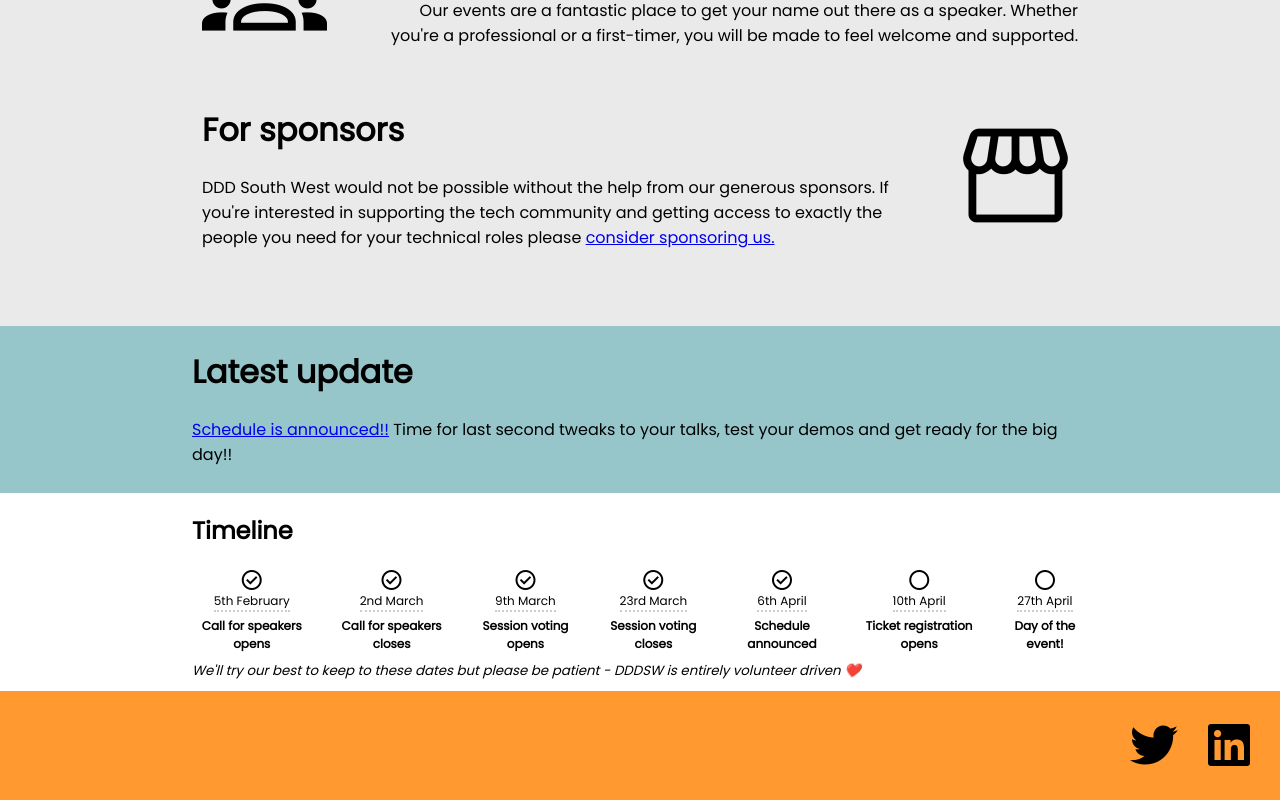
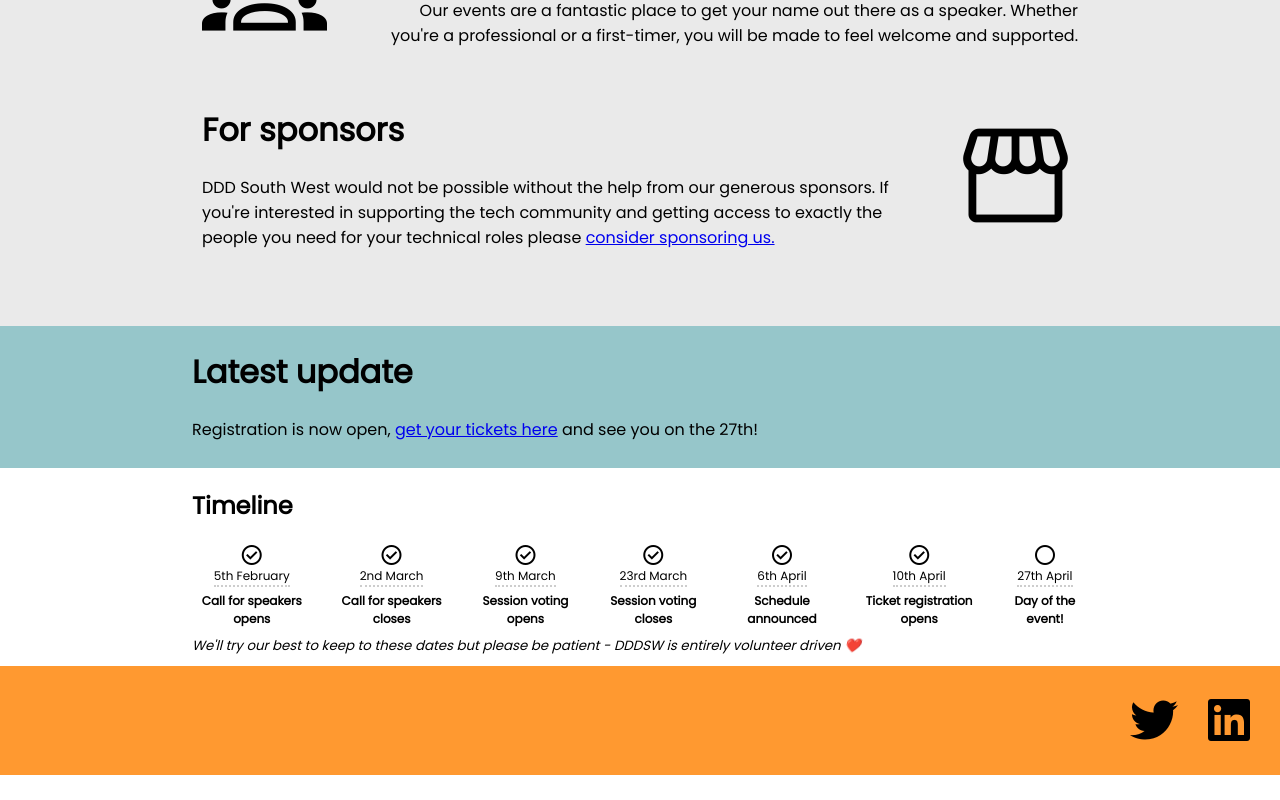
Before and after one commit to dddsw/dddsw-web, a SvelteKit app: page / in a window 1280 px wide. Shown: the part 1332-2132 px from the top of the page. After the commit the page ends 2107 px from the top, so only its background shows below. Built offline with nearby package versions, Linux system fonts and the light colour scheme.

Commit message:
Tickets are released!

```diff
--- a/src/routes/+page.svelte
+++ b/src/routes/+page.svelte
@@ -50,8 +50,10 @@
 	<div class="section">
 		<h1>Latest update</h1>
 		<p>
-			<a href="/schedule">Schedule is announced!!</a> Time for last second tweaks to your talks, test
-			your demos and get ready for the big day!!
+			Registration is now open,
+			<a href="https://www.eventbrite.co.uk/e/ddd-southwest-2024-registration-798955125287">
+				get your tickets here</a
+			> and see you on the 27th!
 		</p>
 	</div>
 </div>
@@ -86,7 +88,7 @@
 				<p>Schedule announced</p>
 			</span>
 			<span class="timeline-item">
-				<span class="material-symbols-outlined"> circle </span>
+				<span class="material-symbols-outlined"> check_circle </span>
 				<p>10th April</p>
 				<p>Ticket registration opens</p>
 			</span>
```
